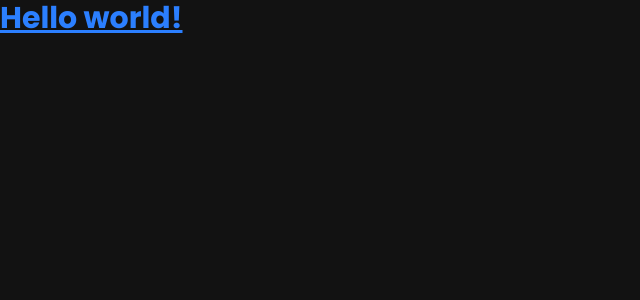
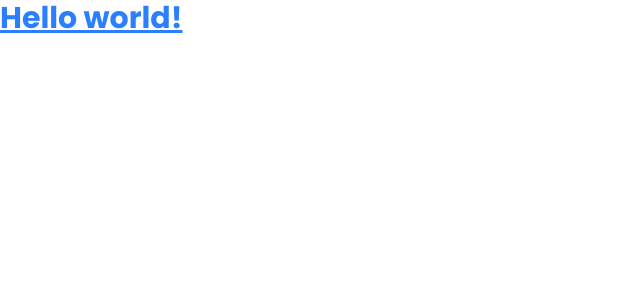
Before and after one commit to lalthea/3D_project, a React (Vite) app: page / in a window 1280 px wide. Shown: the top 300 px of the page, without its empty margins (0-640 px from the left). Built offline with nearby package versions, Linux system fonts and the light colour scheme.

Commit message:
style: change the background from dark to ligh.

```diff
--- a/src/index.css
+++ b/src/index.css
@@ -7,7 +7,7 @@
   box-sizing: border-box;
   font-family: "Poppins", sans-serif;
   scroll-behavior: smooth;
-  color-scheme: dark;
+  color-scheme: light;
 }
 
 .hash-span {
```
